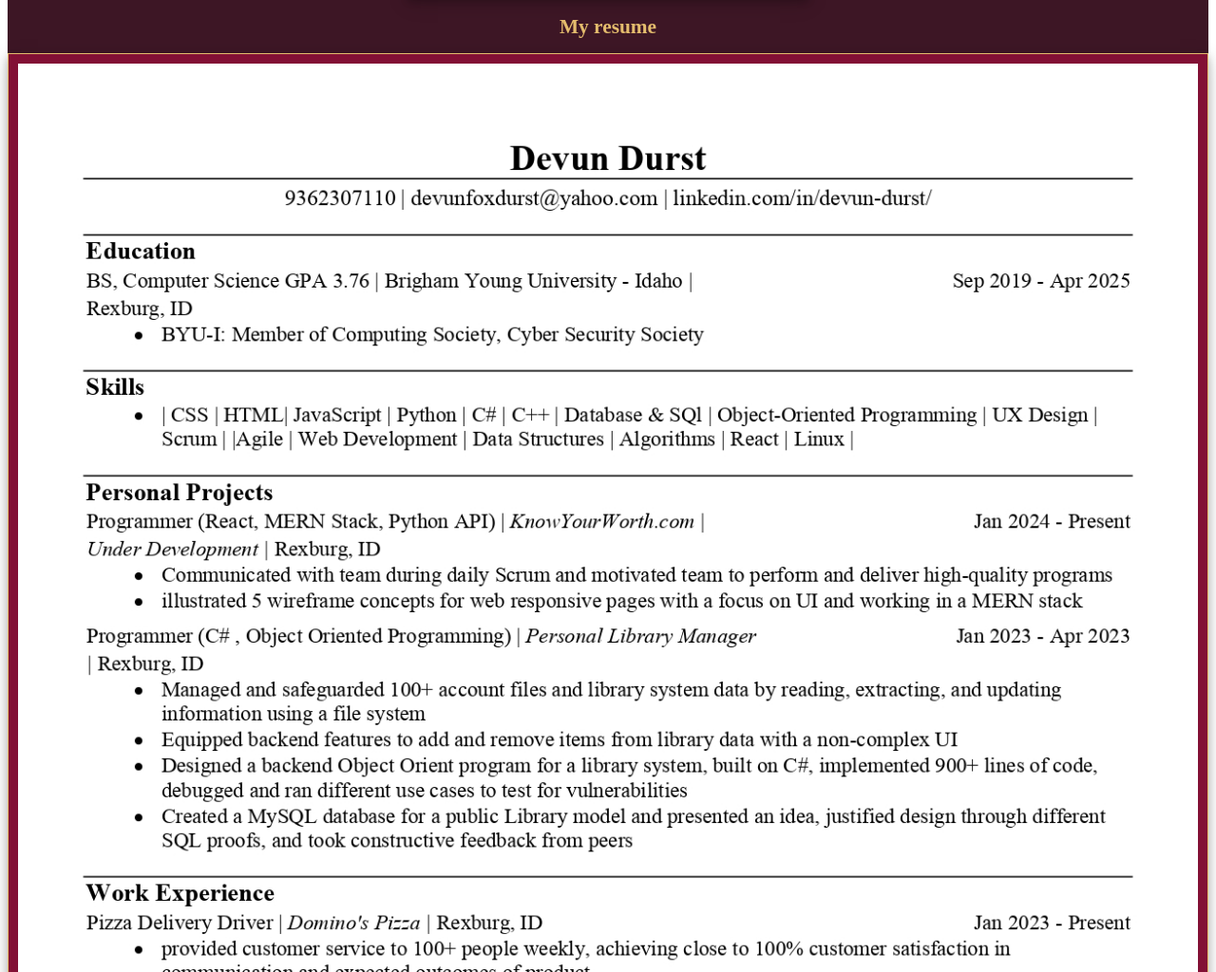
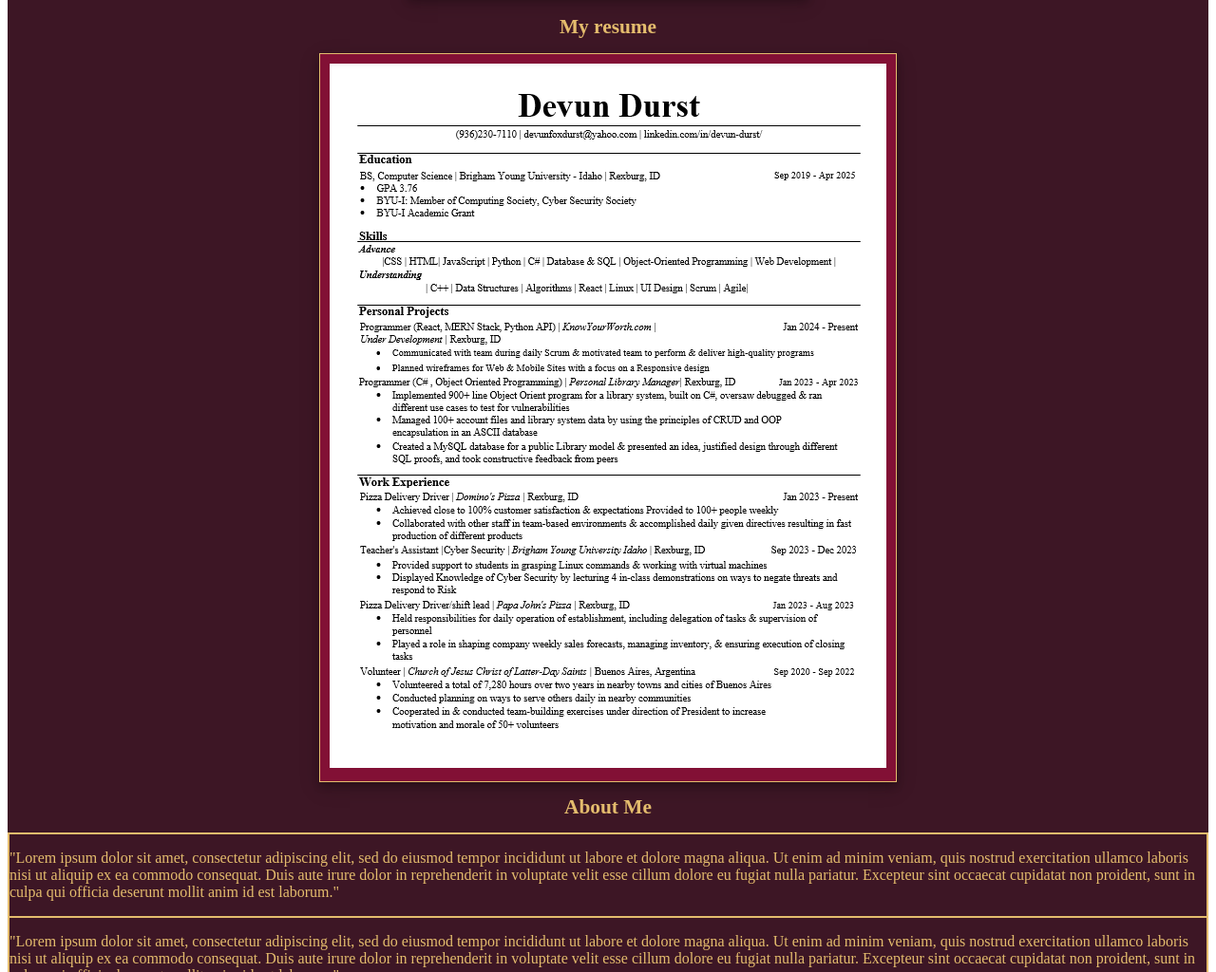
Before and after one commit to devunfox15/devunfox15.github.io, a plain HTML site: page index.html in a window 1280 px wide. Shown: the part 523-1547 px from the top of the page at 95% size. Drawn offline with Linux system fonts and the light colour scheme.

Commit message:
push website

```diff
--- a/index.html
+++ b/index.html
@@ -27,7 +27,7 @@
         <h2>
             <h1>My resume</h1>
         <div class="container">
-            <img src="images/Resume_Durst,Devun.jpg" alt="resume">
+            <img src="images/Resume_current.png" alt="resume">
         </div>
         </h2>
         <h1>About Me</h1>
```
Also changed, not shown: images/Resume_current.png (added).
